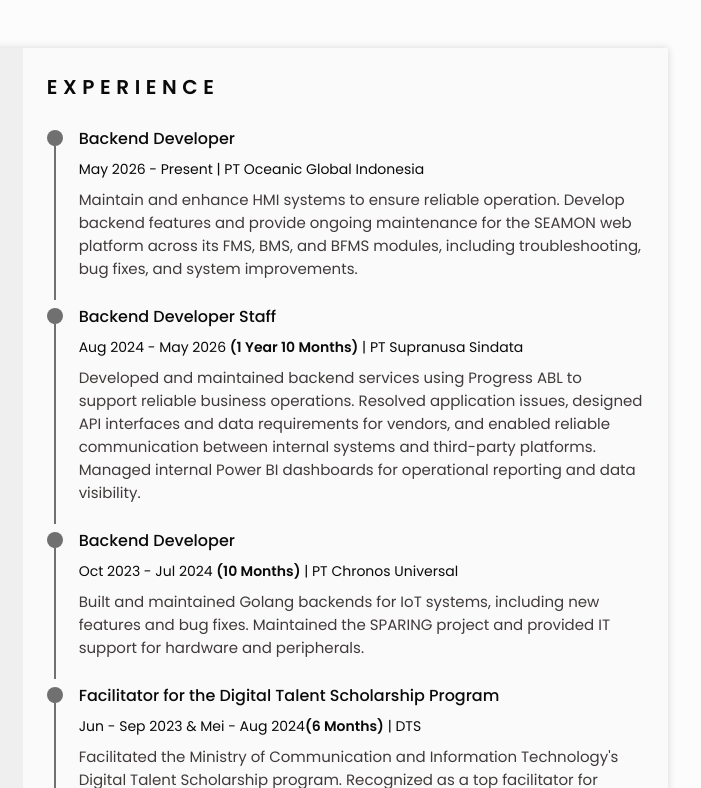
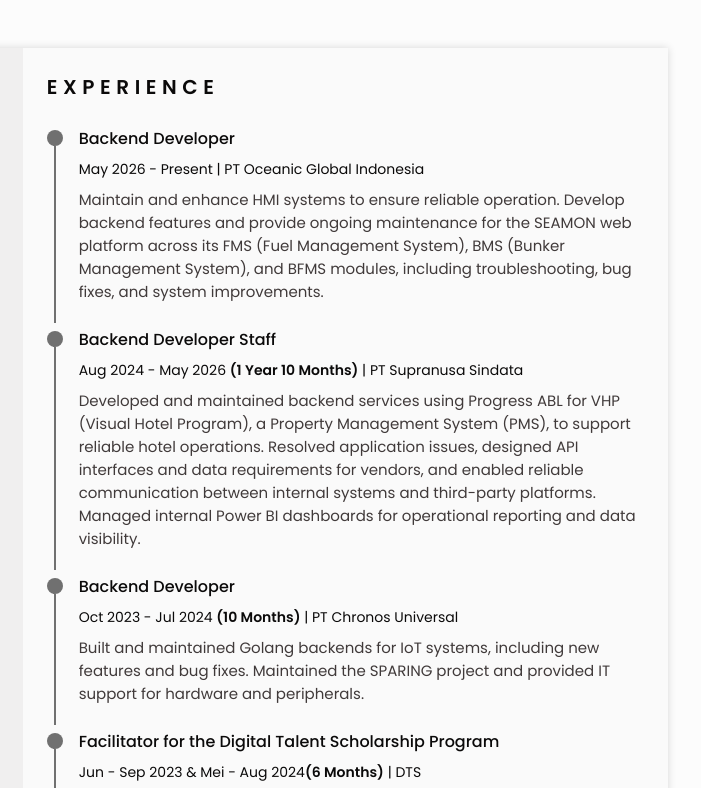
Before and after one commit to BilyHakim/cv, a plain HTML site: page index.html in a window 1280 px wide. Shown: the top 788 px of the page, 456-1157 px from the left. Drawn offline with nearby package versions, Linux system fonts and the light colour scheme.

Commit message:
feat: enhance experience descriptions for clarity and detail

```diff
--- a/index.html
+++ b/index.html
@@ -265,7 +265,8 @@
                   <p class="experience__description">
                     Maintain and enhance HMI systems to ensure reliable
                     operation. Develop backend features and provide ongoing
-                    maintenance for the SEAMON web platform across its FMS, BMS,
+                    maintenance for the SEAMON web platform across its FMS
+                    (Fuel Management System), BMS (Bunker Management System),
                     and BFMS modules, including troubleshooting, bug fixes, and
                     system improvements.
                   </p>
@@ -286,7 +287,8 @@
                   >
                   <p class="experience__description">
                     Developed and maintained backend services using Progress ABL
-                    to support reliable business operations. Resolved
+                    for VHP (Visual Hotel Program), a Property Management System
+                    (PMS), to support reliable hotel operations. Resolved
                     application issues, designed API interfaces and data
                     requirements for vendors, and enabled reliable communication
                     between internal systems and third-party platforms. Managed
```
